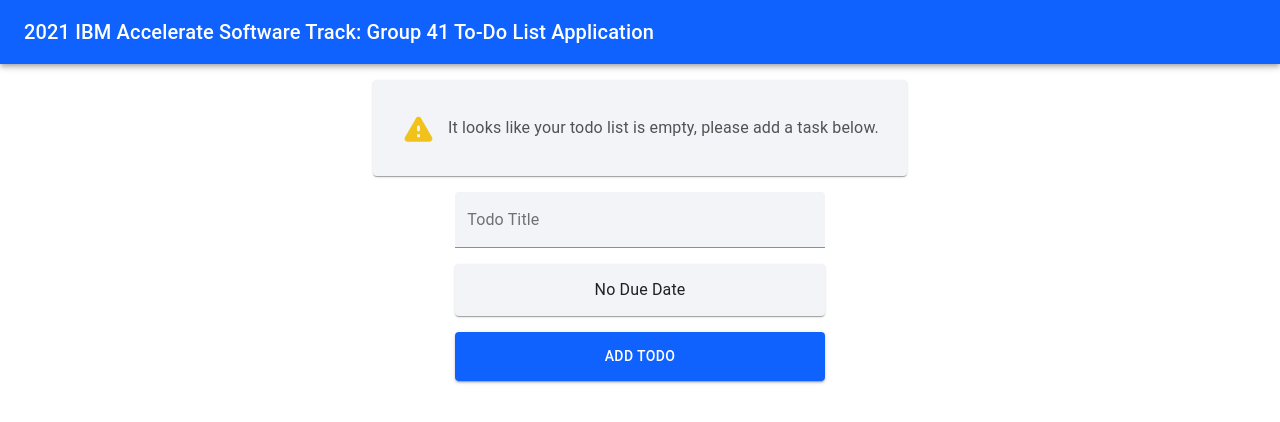
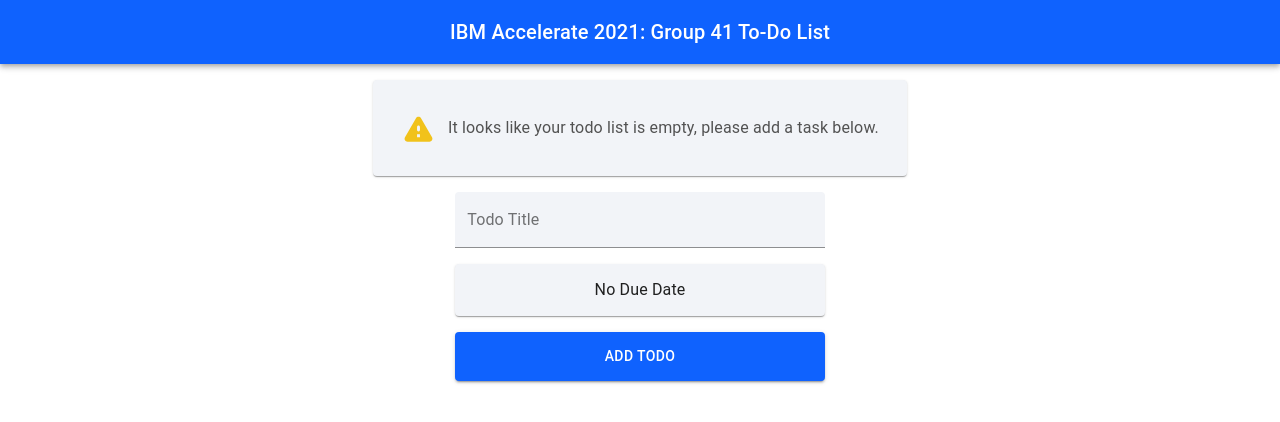
Before and after one commit to 2021-IBM-Accelerate-SW-Track/lab-1-team-41, a React (Create React App) app: page / in a window 1280 px wide. Shown: the top 422 px of the page. Built offline with nearby package versions, Linux system fonts and the light colour scheme.

Commit message:
Final Cleanup Tweak: - revised header to display new title + new alignment

```diff
--- a/src/component/header/header.js
+++ b/src/component/header/header.js
@@ -4,9 +4,9 @@ export default function Header(){
     return (
         <div>
             <AppBar id="navbar">
-                <Toolbar style={{justifyContent: 'space-between'}}>
-                    <Typography variant="h6" style={{justifySelf: 'flex-start'}}>
-                        2021 IBM Accelerate Software Track: Group 41 To-Do List Application
+                <Toolbar style={{justifyContent: 'center'}}>
+                    <Typography variant="h6">
+                        IBM Accelerate 2021: Group 41 To-Do List
                     </Typography>
                 </Toolbar>
             </AppBar>
```
